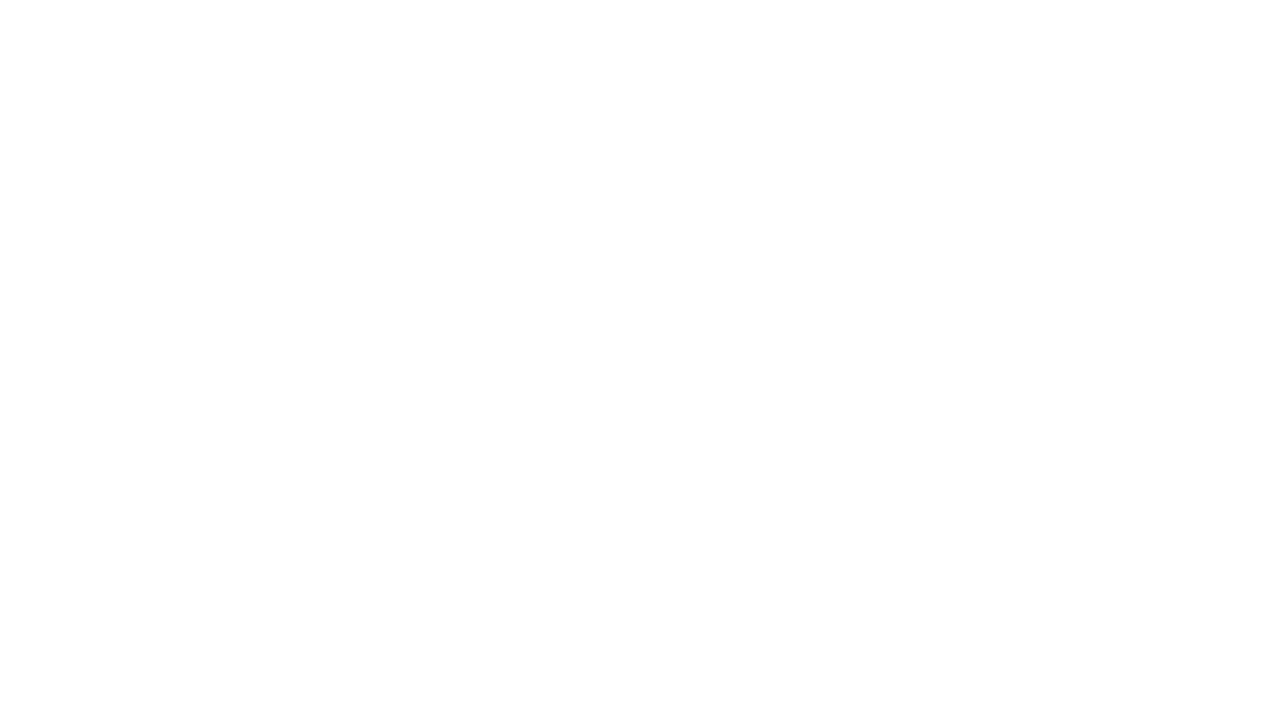
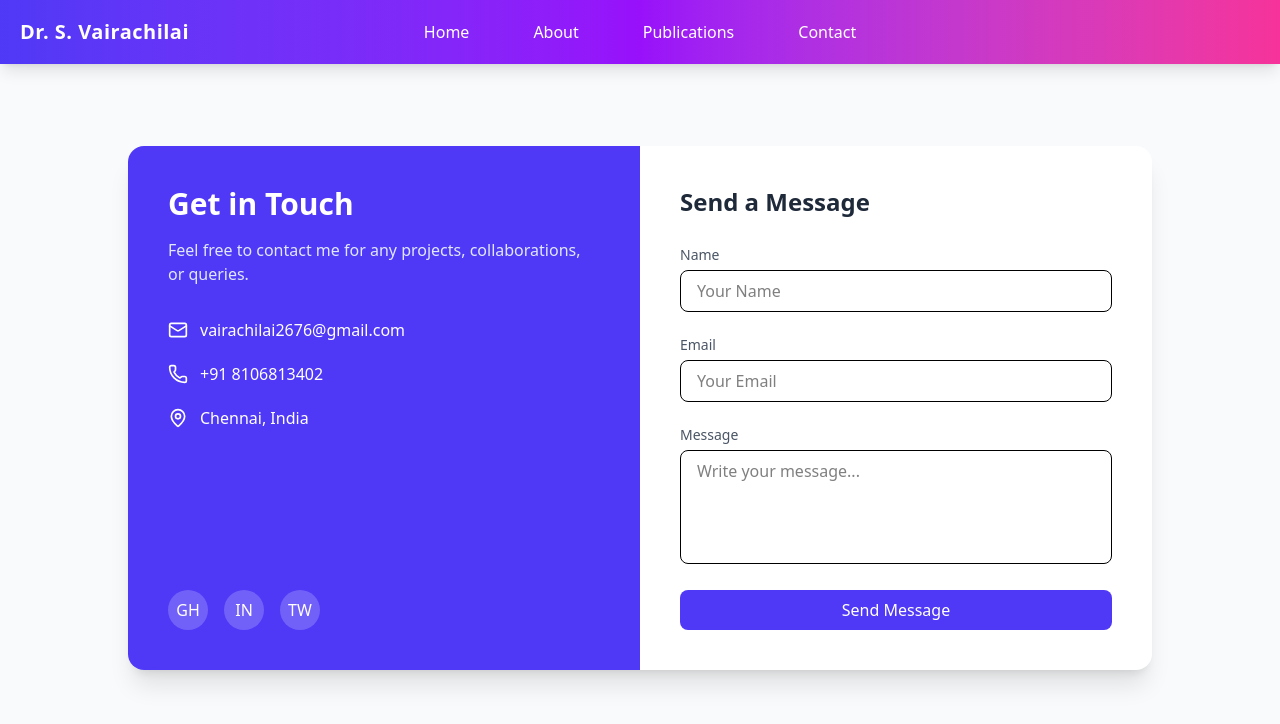
Before and after one commit to ShriVenkateshBabu/Vairachilai, a React (Vite) app: page /contact in a window 1280 px wide. Before the commit this address had no page. Shown: the top 724 px of the page. Built offline with nearby package versions, Linux system fonts and the light colour scheme.

Commit message:
About page

```diff
--- a/src/Route/index.jsx
+++ b/src/Route/index.jsx
@@ -2,12 +2,17 @@ import React from 'react'
 import { BrowserRouter, Routes, Route } from 'react-router-dom'
 import Home from '../pages/Home'
 import About from '../pages/About'
+import Navbar from '../components/NavBar'
+import Contact from '../pages/Contact'
 const index = () => {
     return (
         <>
+            <Navbar />
             <Routes>
                 <Route path="/home" element={<Home />} />
+                <Route path="/" element={<Home />} />
                 <Route path='/about' element={<About />} />
+                <Route path='/contact' element={<Contact />} />
             </Routes>
         </>
     )
--- a/src/components/HeroSection.jsx
+++ b/src/components/HeroSection.jsx
@@ -1,7 +1,7 @@
 import React from "react";
 import { Box, Typography, Button } from "@mui/material";
 import { motion } from "framer-motion";
-
+import { Link } from "react-router-dom";
 import HeroImage from "../../public/images/Dr.s.vairachilai.jpeg";
 import SRUniversityLogo from "../../public/images/Srlogo.png";
 
@@ -97,13 +97,14 @@ const HeroSection = () => {
                     {/* Buttons */}
                     <div className="flex flex-wrap gap-5 pt-4">
 
-                        <Button
-                            variant="contained"
-                            className="!bg-indigo-600 hover:!bg-indigo-700 normal-case px-7 py-2.5 rounded-xl shadow-md"
-                        >
-                            Contact
-                        </Button>
 
+                        <Link to="/contact">
+                            <Button
+                                variant="contained"
+                                className="!bg-indigo-600 hover:!bg-indigo-700 normal-case px-7 py-2.5 rounded-xl shadow-md"
+
+                            > Contact</Button>
+                        </Link>
                         <Button
                             variant="outlined"
                             className="!border-indigo-600 !text-indigo-600 hover:!bg-indigo-50 normal-case px-7 py-2.5 rounded-xl"
@@ -115,8 +116,8 @@ const HeroSection = () => {
 
                 </motion.div>
 
-            </div>
-        </Box>
+            </div >
+        </Box >
     );
 };
 
--- a/src/components/NavBar.jsx
+++ b/src/components/NavBar.jsx
@@ -1,11 +1,12 @@
 import React, { useState } from "react";
 import { Bars3Icon, XMarkIcon } from "@heroicons/react/24/outline";
+import { Link } from "react-router-dom";
 
 const pages = [
-    { name: "Home", href: "home" },
-    { name: "About", href: "about" },
-    { name: "Publications", href: "#publications" },
-    { name: "Contact", href: "#contact" },
+    { name: "Home", path: "/" },
+    { name: "About", path: "/about" },
+    { name: "Publications", path: "/publications" },
+    { name: "Contact", path: "/contact" },
 ];
 
 export default function Navbar() {
@@ -21,23 +22,26 @@ export default function Navbar() {
                 <div className="flex h-16 items-center justify-between">
 
                     {/* Logo */}
-                    <div className="text-white font-bold text-xl tracking-wide">
+                    <Link
+                        to="/"
+                        className="text-white font-bold text-xl tracking-wide"
+                    >
                         Dr. S. Vairachilai
-                    </div>
+                    </Link>
 
                     {/* Desktop Menu */}
                     <div className="hidden md:flex absolute left-1/2 -translate-x-1/2 space-x-8">
 
                         {pages.map((page) => (
-                            <a
+                            <Link
                                 key={page.name}
-                                href={page.href}
+                                to={page.path}
                                 className="text-white font-medium px-4 py-2 rounded-lg
                            hover:text-yellow-300 hover:bg-white/10
                            transition-all duration-300"
                             >
                                 {page.name}
-                            </a>
+                            </Link>
                         ))}
 
                     </div>
@@ -70,16 +74,16 @@ export default function Navbar() {
                     <div className="px-4 py-3 space-y-2">
 
                         {pages.map((page) => (
-                            <a
+                            <Link
                                 key={page.name}
-                                href={page.href}
+                                to={page.path}
                                 onClick={() => setIsOpen(false)}
                                 className="block text-white font-medium px-4 py-2 rounded-lg
                            hover:text-yellow-300 hover:bg-white/10
                            transition-all duration-300"
                             >
                                 {page.name}
-                            </a>
+                            </Link>
                         ))}
 
                     </div>
--- a/src/pages/About.jsx
+++ b/src/pages/About.jsx
@@ -45,10 +45,6 @@ const educationData = [
 const About = () => {
     return (
         <div id="about" className="bg-gradient-to-b from-gray-50 to-white min-h-screen">
-
-            {/* Navbar */}
-            <NavBar />
-
             <Box className="max-w-7xl mx-auto px-6 pt-28 pb-24">
 
                 {/* Page Title */}
--- a/src/components/Contact.jsx
+++ b/src/pages/Contact.jsx
@@ -3,7 +3,7 @@ import { Mail, Phone, MapPin } from "lucide-react";
 
 const Contact = () => {
     return (
-        <div className="min-h-screen bg-gray-50 flex items-center justify-center py-16 px-4">
+        <div className="min-h-screen mt-2 bg-gray-50 flex items-center justify-center py-16 px-4">
             <div className="max-w-5xl w-full bg-white shadow-xl rounded-2xl overflow-hidden grid md:grid-cols-2">
 
                 {/* Left Section - Info */}
@@ -18,13 +18,22 @@ const Contact = () => {
 
                             <div className="flex items-center gap-3">
                                 <Mail size={20} />
-                                <span>yourmail@gmail.com</span>
+                                <a href="mailto:vairachilai2676@gmail.com">
+                                    <span>vairachilai2676@gmail.com</span>
+                                </a>
                             </div>
 
                             <div className="flex items-center gap-3">
                                 <Phone size={20} />
-                                <span>+91 98765 43210</span>
+
+                                <a
+                                    href="tel:+918106813402"
+                                    className="hover:text-blue-600 transition"
+                                >
+                                    +91 8106813402
+                                </a>
                             </div>
+
 
                             <div className="flex items-center gap-3">
                                 <MapPin size={20} />
--- a/src/pages/Home.jsx
+++ b/src/pages/Home.jsx
@@ -2,12 +2,11 @@ import React from 'react'
 import NavBar from '../components/NavBar'
 import HeroSection from '../components/HeroSection'
 import Education from '../components/Education'
-import Contact from '../components/Contact'
+import Contact from './Contact'
 import About from './About'
 const Home = () => {
     return (
         <div id='home'>
-            <NavBar />
             <HeroSection />
             <Education />
             <Contact />
```
